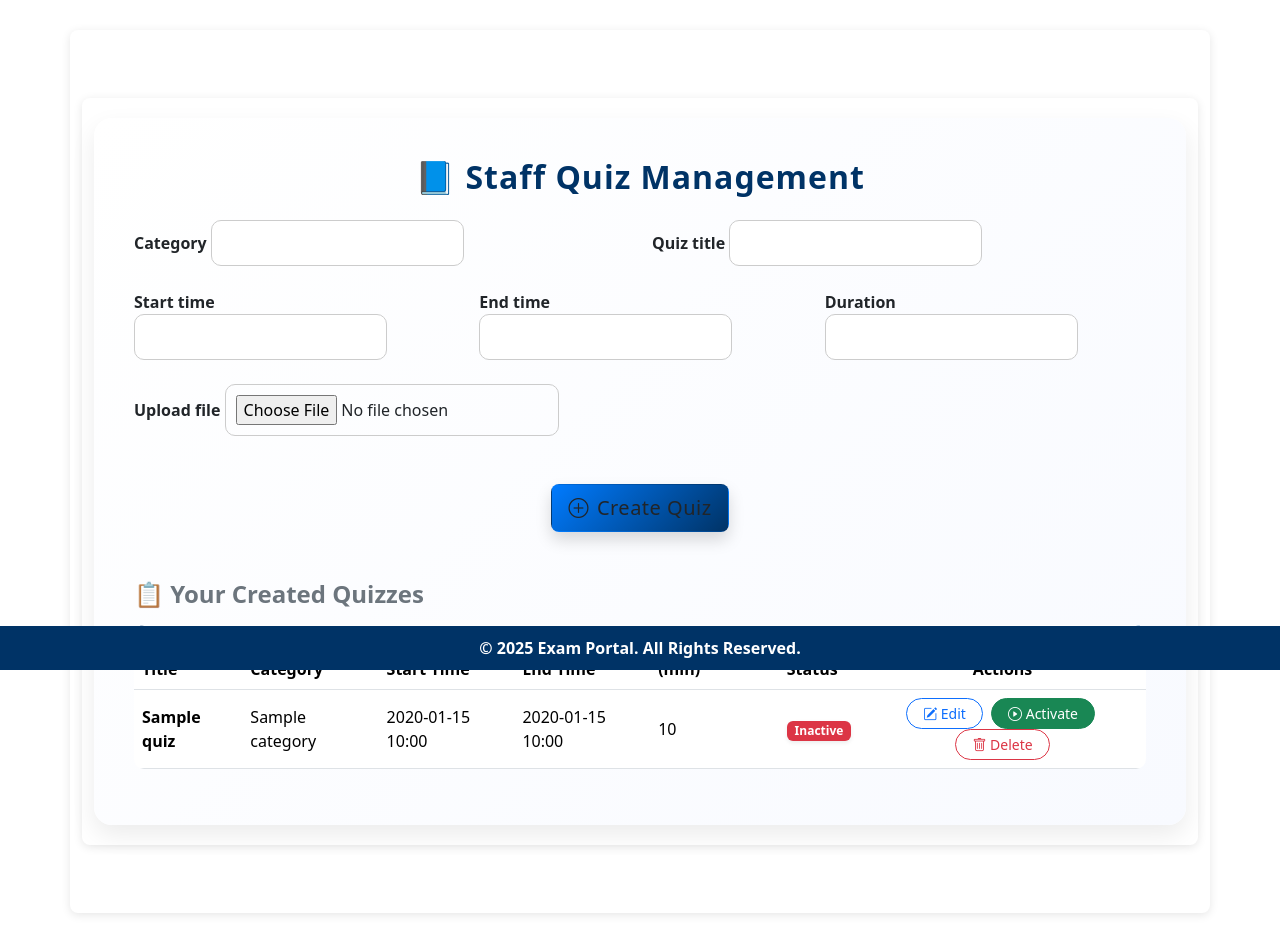
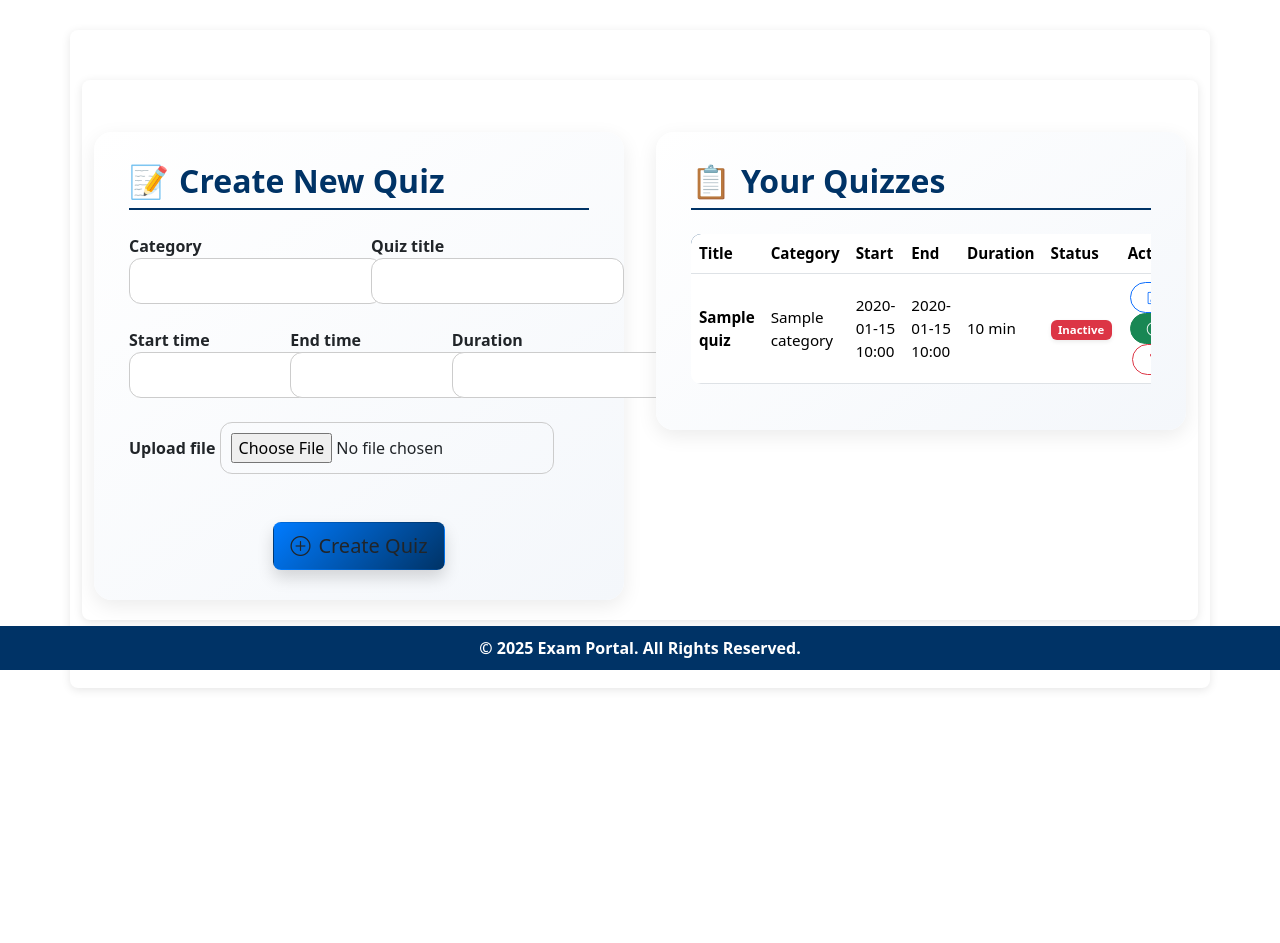
Before and after one commit to AbhinavCpSingh/exam-portal, a Django app: template exam_portal/mcq/templates/staff/quiz_management.html in a window 1280 px wide. Shown: the part 130-1073 px from the top of the page. After the commit the page ends 820 px from the top, so only its background shows below. Run offline with Django 3.2, Linux system fonts and the light colour scheme; the template is opened without the code that fills it: most values are stand-ins (such as "Sample title", 1, 10 or a date in 2020); form fields are guessed from the names that the template uses; some libraries are stand-ins or nearby versions.

Commit message:
quiz management entire page UI chnages

```diff
--- a/exam_portal/mcq/templates/staff/quiz_management.html
+++ b/exam_portal/mcq/templates/staff/quiz_management.html
@@ -2,56 +2,82 @@
 {% block content %}
 
 <style>
-/* 🌈 Elegant card and form styling */
-.quiz-card {
-  background: linear-gradient(135deg, #ffffff, #f8faff);
-  border-radius: 18px;
-  box-shadow: 0 10px 25px rgba(0,0,0,0.08);
-  padding: 40px;
-  transition: all 0.3s ease-in-out;
-}
-.quiz-card:hover {
-  transform: translateY(-5px);
-  box-shadow: 0 15px 35px rgba(0,0,0,0.12);
+/* 🌈 Modern, responsive design */
+.quiz-container {
+  display: flex;
+  flex-wrap: wrap;
+  gap: 2rem;
+  margin-top: 2rem;
+  align-items: flex-start;
 }
 
-h2.quiz-title {
+.quiz-form-section,
+.quiz-list-section {
+  flex: 1;
+  min-width: 360px;
+  background: linear-gradient(145deg, #ffffff, #f4f7fb);
+  border-radius: 18px;
+  box-shadow: 0 6px 20px rgba(0, 0, 0, 0.08);
+  padding: 30px 35px;
+  transition: transform 0.3s ease, box-shadow 0.3s ease;
+}
+.quiz-form-section:hover,
+.quiz-list-section:hover {
+  transform: translateY(-4px);
+  box-shadow: 0 10px 30px rgba(0, 0, 0, 0.12);
+}
+
+.quiz-form-section h2,
+.quiz-list-section h2 {
   font-weight: 800;
   color: #003366;
   text-shadow: 1px 1px 0 #fff;
-  letter-spacing: 1px;
+  border-bottom: 2px solid #003366;
+  padding-bottom: 8px;
+  margin-bottom: 1.5rem;
+  display: flex;
+  align-items: center;
+  gap: 10px;
 }
 
+.quiz-form-section h2::before {
+  content: "📝";
+}
+.quiz-list-section h2::before {
+  content: "📋";
+}
+
+/* Inputs and Buttons */
 .form-control, select, input, textarea {
-  border-radius: 10px !important;
+  border-radius: 12px !important;
   border: 1px solid #ccc;
   padding: 10px;
-  transition: border 0.2s ease;
+  transition: border 0.2s ease, box-shadow 0.2s ease;
 }
 .form-control:focus {
-  border-color: #003366;
-  box-shadow: 0 0 6px rgba(0,51,102,0.3);
+  border-color: #0059b3;
+  box-shadow: 0 0 6px rgba(0,91,204,0.3);
 }
 
 .btn-create {
   background: linear-gradient(135deg, #007bff, #003366);
   border: none;
-  color: #fff;
+  color: white;
   border-radius: 12px;
   font-weight: 600;
   padding: 12px 40px;
-  letter-spacing: 0.5px;
   transition: all 0.3s ease;
 }
 .btn-create:hover {
-  background: linear-gradient(135deg, #0059b3, #001f4d);
+  background: linear-gradient(135deg, #0059b3, #002b66);
   transform: scale(1.05);
 }
 
-/* 🌟 Table styling */
+/* Table Styling */
 .table-custom {
   border-radius: 10px;
   overflow: hidden;
+  font-size: 0.95rem;
 }
 .table-custom thead {
   background: linear-gradient(135deg, #003366, #0059b3);
@@ -63,42 +89,41 @@
 .table-custom tbody tr:hover {
   background: #f1f6ff;
 }
+.table-custom td, .table-custom th {
+  vertical-align: middle;
+}
+
 .badge {
   padding: 8px 12px;
   border-radius: 8px;
   font-size: 0.9rem;
 }
-.btn-outline-primary:hover {
-  background: linear-gradient(135deg, #007bff, #003366);
-  color: #fff;
-}
 
-.btn-outline-danger:hover {
-  background: linear-gradient(135deg, #dc3545, #b02a37);
-  color: #fff;
-}
-
-.btn-warning:hover {
-  background: linear-gradient(135deg, #ffc107, #ff9800);
-  color: #fff;
-}
-
-/* ✅ Success message styling */
+/* Alerts */
 .alert-success {
   background: linear-gradient(135deg, #28a745, #34d058);
   color: white;
-  border: none;
   border-radius: 10px;
   font-weight: 600;
   box-shadow: 0 5px 15px rgba(40,167,69,0.3);
 }
+
+/* Responsive tweaks */
+@media (max-width: 992px) {
+  .quiz-container {
+    flex-direction: column;
+  }
+  .quiz-form-section, .quiz-list-section {
+    width: 100%;
+  }
+}
 </style>
 
-<div class="container mt-5 mb-5">
-  <div class="quiz-card">
-    <h2 class="text-center quiz-title mb-4">📘 Staff Quiz Management</h2>
-
-    <!-- 🌿 Quiz creation form -->
+<div class="container mb-5">
+  <div class="quiz-container">
+    <!-- 🌿 Quiz Creation Form -->
+    <div class="quiz-form-section">
+      <h2>Create New Quiz</h2>
       <form method="POST" enctype="multipart/form-data">
         {% csrf_token %}
         <div class="row g-4">
@@ -127,7 +152,6 @@
             {{ form.upload_file }}
           </div>
         </div>
-
         <div class="text-center mt-5">
           <button type="submit" class="btn btn-create btn-lg shadow">
             <i class="bi bi-plus-circle me-2"></i>Create Quiz
@@ -135,7 +159,6 @@
         </div>
       </form>
 
-    <!-- ✅ Success messages -->
       {% if messages %}
         <div class="mt-4">
           {% for message in messages %}
@@ -143,19 +166,20 @@
           {% endfor %}
         </div>
       {% endif %}
+    </div>
 
-    <!-- 📋 Existing quizzes -->
-    <div class="mt-5">
-    <h4 class="fw-bold text-secondary mb-3">📋 Your Created Quizzes</h4>
+    <!-- 📋 Quiz List -->
+    <div class="quiz-list-section">
+      <h2>Your Quizzes</h2>
       <div class="table-responsive">
         <table class="table table-hover table-custom align-middle">
           <thead>
             <tr>
               <th>Title</th>
               <th>Category</th>
-            <th>Start Time</th>
-            <th>End Time</th>
-            <th>Duration (min)</th>
+              <th>Start</th>
+              <th>End</th>
+              <th>Duration</th>
               <th>Status</th>
               <th class="text-center">Actions</th>
             </tr>
@@ -167,7 +191,7 @@
               <td>{{ quiz.category.name }}</td>
               <td>{{ quiz.start_time|date:"Y-m-d H:i" }}</td>
               <td>{{ quiz.end_time|date:"Y-m-d H:i" }}</td>
-                <td>{{ quiz.duration }}</td>
+              <td>{{ quiz.duration }} min</td>
               <td>
                 {% if quiz.active %}
                   <span class="badge bg-success shadow-sm">Active</span>
@@ -176,30 +200,27 @@
                 {% endif %}
               </td>
               <td class="text-center">
-                <!-- 🌟 Action Buttons -->
                 <a href="{% url 'edit_quiz' quiz.id %}" class="btn btn-sm btn-outline-primary rounded-pill px-3 me-1">
-                    <i class="bi bi-pencil-square"></i> Edit
+                  <i class="bi bi-pencil-square"></i>
                 </a>
-
                 {% if quiz.active %}
                   <a href="{% url 'deactivate_quiz' quiz.id %}" class="btn btn-sm btn-warning rounded-pill px-3 me-1">
-                    <i class="bi bi-pause-circle"></i> Deactivate
+                    <i class="bi bi-pause-circle"></i>
                   </a>
                 {% else %}
                   <a href="{% url 'activate_quiz' quiz.id %}" class="btn btn-sm btn-success rounded-pill px-3 me-1">
-                    <i class="bi bi-play-circle"></i> Activate
+                    <i class="bi bi-play-circle"></i>
                   </a>
                 {% endif %}
-
                 <a href="{% url 'delete_quiz' quiz.id %}" class="btn btn-sm btn-outline-danger rounded-pill px-3">
-                    <i class="bi bi-trash"></i> Delete
+                  <i class="bi bi-trash"></i>
                 </a>
               </td>
             </tr>
             {% empty %}
             <tr>
               <td colspan="7" class="text-center text-muted py-4">
-                🌙 No quizzes created yet. Create your first quiz above!
+                🌙 No quizzes created yet. Start by creating one!
               </td>
             </tr>
             {% endfor %}
```
Also changed, not shown: exam_portal/db.sqlite3. Lines whose indentation alone changed are shown as unchanged.
